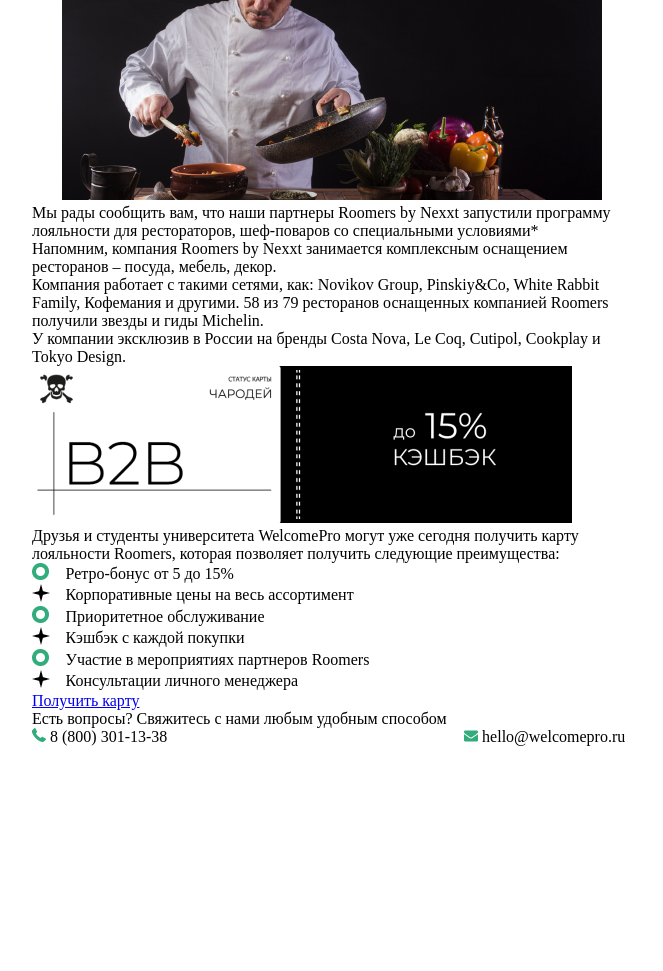
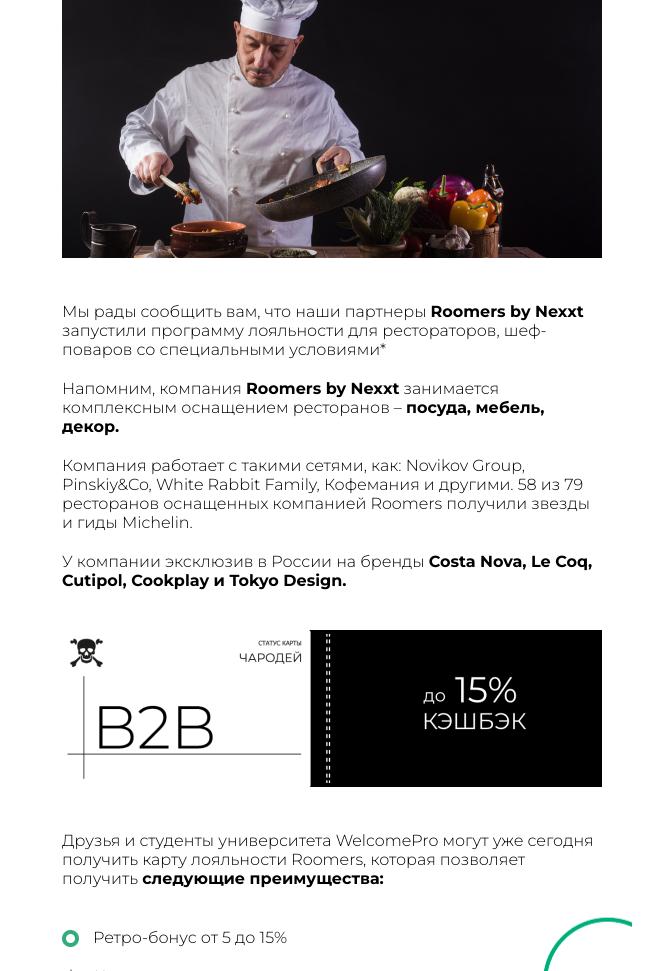
Before and after one commit to pavlenkodim/verctka, a plain HTML site: page FreeLans/poject5_htmlMessage/index.html in a window 1280 px wide. Shown: the part 192-1163 px from the top of the page, without its empty margins (308-971 px from the left). Before the commit the page ends 946 px from the top, so only its background shows below. Drawn offline with Linux system fonts and the light colour scheme.

Commit message:
Готовое HTML письмо (Заказ выполнен)

```diff
--- a/FreeLans/poject5_htmlMessage/index.html
+++ b/FreeLans/poject5_htmlMessage/index.html
@@ -3,126 +3,108 @@
 <head>
     <meta charset="UTF-8">
     <meta name="viewport" content="width=device-width, initial-scale=1.0">
-
+    <link rel="preconnect" href="https://fonts.googleapis.com">
+    <link rel="preconnect" href="https://fonts.gstatic.com" crossorigin>
+    <link href="https://fonts.googleapis.com/css2?family=Montserrat:wght@300;700&display=swap" rel="stylesheet">
     <title>HTMLmessage</title>
-    <style>
-
-    </style>
+    <style></style>
 </head>
-<body>
-    <table width="600" align="center" cellpadding="0" cellspacing="0">
+<body style="padding: 0;margin: 0;">
+    <table width="600" align="center" cellpadding="0" cellspacing="0" style="font-family: 'Montserrat', sans-serif;font-size: 16px;padding: 30px;" background="images/bg.png">
         <tr align="center">
             <td>
-                <img src="images/logo-green.png" alt="LOGO">
+                <img src="images/logo-green.png" alt="LOGO" width="89" height="110" style="padding-top: 5px;padding-bottom: 31px;">
             </td>
         </tr>
         <tr align="center">
             <td>
-                <img src="images/Rectangle 1.png" alt="baner">
+                <img src="images/Rectangle 1.png" alt="baner" width="540" height="270" style="padding-bottom: 40px;">
             </td>
         </tr>
         <tr>
-            <td>
-                Мы рады сообщить вам, что наши партнеры Roomers by Nexxt запустили программу лояльности для рестораторов, шеф-поваров со специальными условиями*
+            <td style="padding-bottom: 20px;">
+                Мы рады сообщить вам, что наши партнеры <b>Roomers by Nexxt</b> запустили программу лояльности для рестораторов, шеф-поваров со специальными условиями*
             </td>
         </tr>
         <tr>
-            <td>
-                Напомним, компания Roomers by Nexxt занимается комплексным оснащением ресторанов – посуда, мебель, декор.
+            <td style="padding-bottom: 20px;">
+                Напомним, компания <b>Roomers by Nexxt</b> занимается комплексным оснащением ресторанов – <b>посуда, мебель, декор.</b>
             </td>
         </tr>
         <tr>
+            <td style="padding-bottom: 20px;">
+                Компания работает с такими сетями, как: Novikov Group, Pinskiy&Co, White Rabbit Family, Кофемания и другими. 58 из 79 ресторанов оснащенных компанией Roomers получили звезды и гиды Michelin.
+            </td style="padding-bottom: 20px;">
+        </tr>
+        <tr>
+            <td style="padding-bottom: 40px;">
+                У компании эксклюзив в России на бренды <b>Costa Nova, Le Coq, Cutipol, Cookplay и Tokyo Design.</b>
+            </td>
+        </tr>
+        <tr align="center">
             <td>
-                Компания работает с такими сетями, как: Novikov Group, Pinskiy&Co, White Rabbit Family, Кофемания и другими. 58 из 79 ресторанов оснащенных компанией Roomers получили звезды и гиды Michelin.
+                <img src="images/еп 1.png" alt="promocode" width="540" height="157" style="padding-bottom: 40px;">
             </td>
         </tr>
         <tr>
-            <td>
-                У компании эксклюзив в России на бренды Costa Nova, Le Coq, Cutipol, Cookplay и Tokyo Design.
+            <td style="padding-bottom: 40px;">
+                Друзья и студенты университета WelcomePro могут уже сегодня получить карту лояльности Roomers, которая позволяет получить <b>следующие преимущества:</b>
             </td>
         </tr>
         <tr>
-            <td>
-                <img src="images/еп 1.png" alt="promocode">
-            </td>
-        </tr>
-        <tr>
-            <td>
-                Друзья и студенты университета WelcomePro могут уже сегодня получить карту лояльности Roomers, которая позволяет получить следующие преимущества:
-            </td>
-        </tr>
-        <table width="600" align="center" cellpadding="0" cellspacing="0">
-            <tr>
-                <td>
-                    <img src="images/Ellipse 5.png" alt="O">
-                </td>
-                <td>
+            <td style="padding-bottom: 20px;">
+                <img src="images/Ellipse 5.png" alt="O" width="17" height="17" valign="middle" style="padding-right: 10px;">
                 Ретро-бонус от 5 до 15%
             </td>
         </tr>
         <tr>
-                <td>
-                    <img src="images/Star 4.png" alt="+">
-                </td>
-                <td>
+            <td style="padding-bottom: 20px;">
+                <img src="images/Star 4.png" alt="+" width="18" height="18" valign="middle" style="padding-right: 10px;">
                 Корпоративные цены на весь ассортимент
             </td>
         </tr>
         <tr>
-                <td>
-                    <img src="images/Ellipse 5.png" alt="O">
-                </td>
-                <td>
+            <td style="padding-bottom: 20px;">
+                <img src="images/Ellipse 5.png" alt="O" width="17" height="17" valign="middle" style="padding-right: 10px;">
                 Приоритетное обслуживание
             </td>
         </tr>
         <tr>
-                <td>
-                    <img src="images/Star 4.png" alt="+">
-                </td>
-                <td>
+            <td style="padding-bottom: 20px;">
+                <img src="images/Star 4.png" alt="+" width="18" height="18" valign="middle" style="padding-right: 10px;">
                 Кэшбэк с каждой покупки
             </td>
         </tr>
         <tr>
-                <td>
-                    <img src="images/Ellipse 5.png" alt="O">
-                </td>
-                <td>
+            <td style="padding-bottom: 20px;">
+                <img src="images/Ellipse 5.png" alt="O" width="17" height="17" valign="middle" style="padding-right: 10px;">
                 Участие в мероприятиях партнеров Roomers
             </td>
         </tr>
         <tr>
-                <td>
-                    <img src="images/Star 4.png" alt="+">
-                </td>
-                <td>
+            <td style="padding-bottom: 60px;">
+                <img src="images/Star 4.png" alt="+" width="18" height="18" valign="middle" style="padding-right: 10px;">
                 Консультации личного менеджера
             </td>
         </tr>
-        </table>
-        <table width="600" align="center" cellpadding="0" cellspacing="0">
-            <tr >
-                <td>
-                    <a href="#">Получить карту</a>
+        <tr align="center">
+            <td style="padding-bottom: 48px;">
+                <a href="#" style="padding-bottom: 20px;padding-top: 20px;padding-left: 27px;padding-right: 27px;background-color: #31AC7A;border-radius: 32px;gap: 10px;font-weight: 700;font-size: 14px;text-transform: uppercase;text-decoration: none;color: #FFFFFF;">Получить карту</a>
             </td>
         </tr>
-            <tr>
-                <td>
+        <tr align="center">
+            <td style="padding-bottom: 12px;">
                 Есть вопросы? Свяжитесь с нами любым удобным способом
             </td>
         </tr>
-            <tr>
+        <tr align="center">
             <td>
-                    <img src="images/Vector.png" alt="call">
+                <img src="images/Vector.png" alt="call" style="padding-right: 10px;">
                 8 (800) 301-13-38
-                </td>
-                <td>
-                    <img src="images/Group.png" alt="email">
+                <img src="images/Group.png" alt="email" style="padding-right: 10px;padding-left: 24px;">
                 hello@welcomepro.ru
             </td>
         </tr>
     </table>
-    </table>
 </body>
 </html>
```
Also changed, not shown: FreeLans/poject5_htmlMessage/images/bg.png (added), 1 other file. Lines whose indentation alone changed are shown as unchanged.
